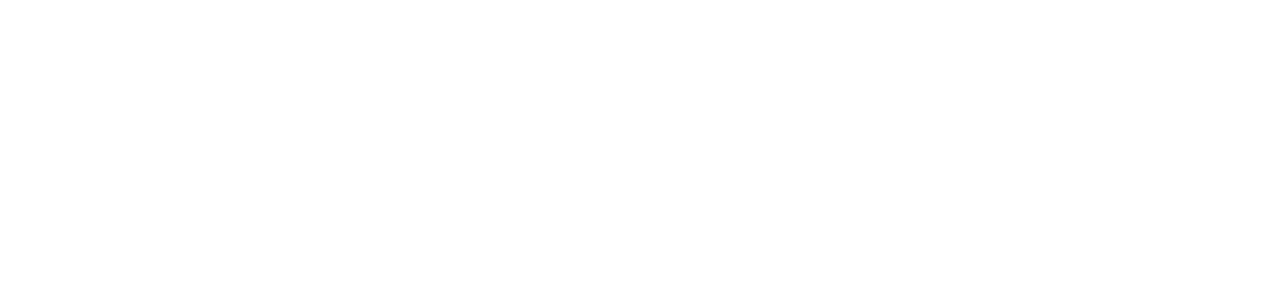
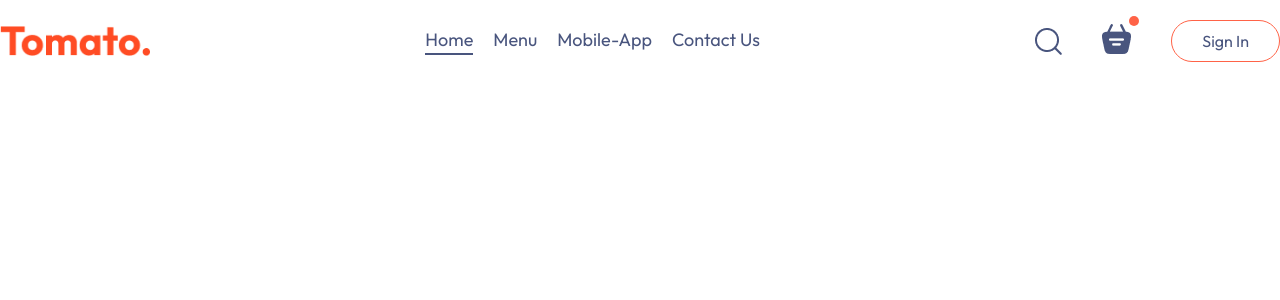
Before and after one commit to kylanalicia/food-delivery, a React (Vite) app in the folder frontend/: page / in a window 1280 px wide. Shown: the top 300 px of the page. Built offline with nearby package versions, Linux system fonts and the light colour scheme.

Commit message:
Completed the navigation bar

```diff
--- a/frontend/src/components/Navbar/Navbar.css
+++ b/frontend/src/components/Navbar/Navbar.css
@@ -0,0 +1,62 @@
+.navbar{
+    padding: 20px 0px;
+    display: flex;
+    justify-content: space-between;
+    align-items: center;
+}
+
+.navbar .logo{
+    width: 150px;
+}
+
+.navbar-menu{
+    display: flex;
+    list-style: none;
+    gap: 20px;
+    color: #49557e;
+    font-size: 18px;
+}
+
+.navbar-right{
+    display: flex;
+    align-items: center;
+    gap: 40px;
+}
+
+.navbar button{
+    background: transparent;
+    font-size: 16px;
+    color: #49557e;
+    border: 1px solid tomato;
+    padding: 10px 30px;
+    border-radius: 50px;
+    cursor: pointer;
+    transition: 0.3s;
+}
+
+.navbar button:hover{
+    background-color: #fff4f2;
+}
+
+.navbar .active{
+    padding-bottom: 2px;
+    border-bottom: 2px solid #49557e;
+}
+
+.navbar li{
+    cursor: pointer;
+}
+
+.navbar-search-icon{
+    position: relative;
+}
+
+.navbar-search-icon .dot {
+    position: absolute;
+    min-width: 10px;
+    min-height: 10px;
+    background-color: tomato;
+    border-radius: 5px;
+    top: -8px;
+    right: -8px;
+}
--- a/frontend/src/components/Navbar/Navbar.jsx
+++ b/frontend/src/components/Navbar/Navbar.jsx
@@ -1,9 +1,29 @@
-import React from 'react'
+import React, { useState } from 'react'
 import './Navbar.css'
+import { assets } from '../../assets/assets'
 
 const Navbar = () => {
+
+    const [menu, setMenu] = useState("home")
+
+
   return (
     <div className='navbar'>
+        <img src={assets.logo} alt="" className='logo'/>
+        <ul className="navbar-menu">
+            <li onClick={()=>setMenu("home")} className={menu==="home"?"active":""}>Home</li>
+            <li onClick={()=>setMenu("menu")}className={menu==="menu"?"active":""}>Menu</li>
+            <li onClick={()=>setMenu("mobile-app")}className={menu==="mobile-app"?"active":""}>Mobile-App</li>
+            <li onClick={()=>setMenu("contact-us")}className={menu==="contact-us"?"active":""}>Contact Us</li>
+        </ul>
+        <div className="navbar-right">
+            <img src={assets.search_icon} alt="" />
+            <div className='navbar-search-icon'>
+                <img src={assets.basket_icon} alt="" />
+                <div className="dot"></div>
+            </div>
+            <button>Sign In</button>
+        </div>
 
     </div>
   )
--- a/frontend/src/index.css
+++ b/frontend/src/index.css
@@ -1,7 +1,9 @@
+@import url('https://fonts.googleapis.com/css2?family=Outfit:wght@100..900&family=Poppins:ital,wght@0,100;0,200;0,300;0,400;0,500;0,600;0,700;0,800;0,900;1,100;1,200;1,300;1,400;1,500;1,600;1,700;1,800;1,900&display=swap');
 *{
   padding: 0;
   margin: 0;
   box-sizing: border-box;
+  font-family: Outfit;
 }
 
 body {
@@ -12,3 +14,8 @@
   text-decoration: none;
   color: inherit;
 }
+
+.app{
+  width: 80%;
+  margin: auto;
+}
```
